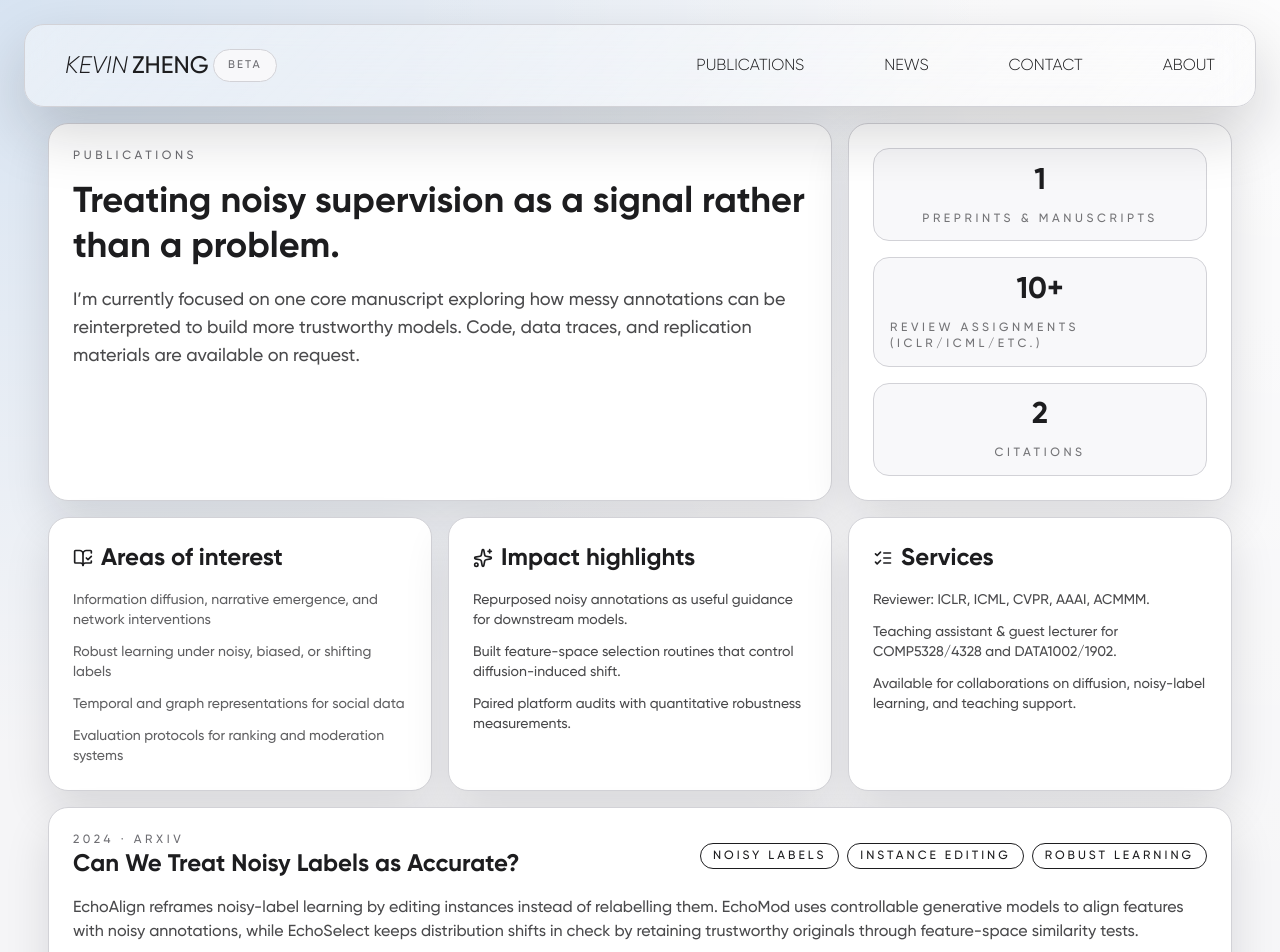
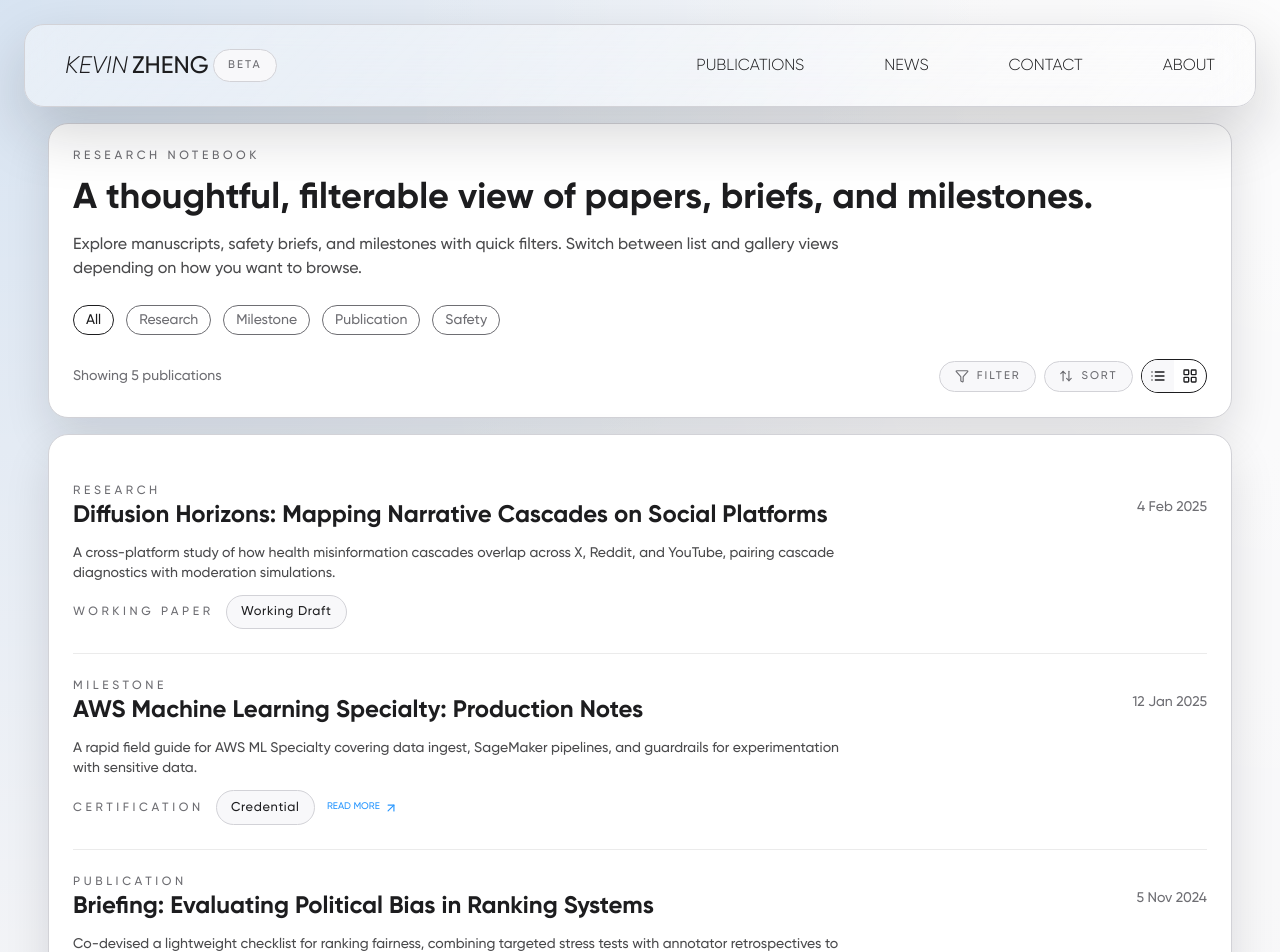
Before and after one commit to kyxzhe/kyxzhe.github.io, a Next.js app: page /publications in a window 1280 px wide. Shown: the top 952 px of the page. Built offline with nearby package versions, Linux system fonts and the light colour scheme.

Commit message:
feat: redesign publications page

```diff
--- a/src/app/publications/page.tsx
+++ b/src/app/publications/page.tsx
@@ -1,217 +1,372 @@
 "use client";
 
+import { useMemo, useState } from "react";
+import Image from "next/image";
 import Link from "next/link";
 import { motion } from "motion/react";
-import { ArrowUpRight, BookOpenCheck, Sparkles, ListChecks } from "lucide-react";
+import {
+  ArrowUpRight,
+  ArrowUpDown,
+  Filter,
+  LayoutGrid,
+  List,
+} from "lucide-react";
 import Navbar from "@/components/Navbar";
 import Footer from "@/components/Footer";
-import { publications } from "@/lib/constants/publications";
-import { cardVariants, containerVariants, iconVariants, projectsVariants, textVariants } from "@/lib/animation/variants";
+import {
+  type Publication,
+  type PublicationCategory,
+  publications,
+} from "@/lib/constants/publications";
+import {
+  cardVariants,
+  containerVariants,
+  projectsVariants,
+  textVariants,
+} from "@/lib/animation/variants";
 
-const metrics = [
-  { label: "Preprints & manuscripts", value: "1" },
-  { label: "Review assignments (ICLR/ICML/etc.)", value: "10+" },
-  { label: "Citations", value: "2" },
+type ViewMode = "list" | "grid";
+type SortOption = "newest" | "oldest" | "az" | "za";
+
+const sortOptions: { label: string; value: SortOption }[] = [
+  { label: "Newest → Oldest", value: "newest" },
+  { label: "Oldest → Newest", value: "oldest" },
+  { label: "Alphabetical (A–Z)", value: "az" },
+  { label: "Alphabetical (Z–A)", value: "za" },
 ];
 
+const dateFormatter = new Intl.DateTimeFormat("en-AU", {
+  month: "short",
+  day: "numeric",
+  year: "numeric",
+});
+
+const allCategories: (PublicationCategory | "All")[] = [
+  "All",
+  ...Array.from(new Set(publications.map((pub) => pub.category))),
+];
+
+const allTopics = Array.from(
+  new Set(publications.flatMap((pub) => pub.topics))
+).sort();
+
 export default function PublicationsPage() {
+  const [activeCategory, setActiveCategory] =
+    useState<PublicationCategory | "All">("All");
+  const [viewMode, setViewMode] = useState<ViewMode>("list");
+  const [sortMode, setSortMode] = useState<SortOption>("newest");
+  const [selectedTopics, setSelectedTopics] = useState<string[]>([]);
+  const [filterOpen, setFilterOpen] = useState(false);
+  const [sortOpen, setSortOpen] = useState(false);
+
+  const toggleTopic = (topic: string) => {
+    setSelectedTopics((prev) =>
+      prev.includes(topic) ? prev.filter((t) => t !== topic) : [...prev, topic]
+    );
+  };
+
+  const filteredPublications = useMemo(() => {
+    return publications.filter((pub) => {
+      const categoryMatch =
+        activeCategory === "All" || pub.category === activeCategory;
+      const topicMatch =
+        selectedTopics.length === 0 ||
+        selectedTopics.every((topic) => pub.topics.includes(topic));
+      return categoryMatch && topicMatch;
+    });
+  }, [activeCategory, selectedTopics]);
+
+  const sortedPublications = useMemo(() => {
+    const sorted = [...filteredPublications];
+    sorted.sort((a, b) => {
+      switch (sortMode) {
+        case "newest":
+          return new Date(b.date).getTime() - new Date(a.date).getTime();
+        case "oldest":
+          return new Date(a.date).getTime() - new Date(b.date).getTime();
+        case "az":
+          return a.title.localeCompare(b.title);
+        case "za":
+          return b.title.localeCompare(a.title);
+        default:
+          return 0;
+      }
+    });
+    return sorted;
+  }, [filteredPublications, sortMode]);
+
+  const clearFilters = () => setSelectedTopics([]);
+
+  const renderListRow = (pub: Publication) => (
+    <div
+      key={pub.id}
+      className="flex flex-col gap-3 py-6 border-b last:border-b-0 border-[rgba(0,0,0,0.08)]"
+    >
+      <div className="flex flex-col md:flex-row md:items-center md:justify-between gap-3">
+        <div>
+          <p className="text-xs uppercase tracking-[0.3em] text-muted-foreground">
+            {pub.category}
+          </p>
+          <h3 className="text-xl md:text-2xl font-semibold">{pub.title}</h3>
+        </div>
+        <p className="text-sm text-muted-foreground">
+          {dateFormatter.format(new Date(pub.date))}
+        </p>
+      </div>
+      <p className="text-sm text-foreground/80 max-w-3xl">{pub.summary}</p>
+      <div className="flex flex-wrap items-center gap-3 text-xs uppercase tracking-[0.3em] text-muted-foreground">
+        <span>{pub.venue}</span>
+        {pub.tags.map((tag) => (
+          <span key={tag} className="chip chip-relaxed text-[0.65rem]">
+            {tag}
+          </span>
+        ))}
+        {pub.link && (
+          <Link
+            href={pub.link}
+            className="inline-flex items-center gap-1 text-brand-accent tracking-normal uppercase text-[0.6rem]"
+          >
+            Read more <ArrowUpRight size={14} />
+          </Link>
+        )}
+      </div>
+    </div>
+  );
+
+  const renderGridCard = (pub: Publication) => (
+    <motion.div
+      key={pub.id}
+      variants={projectsVariants}
+      className="surface-card overflow-hidden flex flex-col"
+    >
+      <div className="relative w-full pb-[60%]">
+        <Image
+          src={pub.cover}
+          alt={pub.title}
+          fill
+          sizes="(max-width: 768px) 100vw, 33vw"
+          className="object-cover"
+        />
+      </div>
+      <div className="p-4 flex flex-col gap-2 flex-1">
+        <p className="text-xs uppercase tracking-[0.3em] text-muted-foreground">
+          {pub.category} · {dateFormatter.format(new Date(pub.date))}
+        </p>
+        <h3 className="text-lg font-semibold">{pub.title}</h3>
+        <p className="text-sm text-foreground/80 flex-1">{pub.summary}</p>
+        <div className="flex flex-wrap gap-2 text-xs uppercase tracking-[0.2em] text-muted-foreground">
+          <span>{pub.venue}</span>
+          {pub.tags.slice(0, 2).map((tag) => (
+            <span key={tag}>{tag}</span>
+          ))}
+        </div>
+        {pub.link && (
+          <Link
+            href={pub.link}
+            className="inline-flex items-center gap-2 text-sm text-brand-accent font-medium"
+          >
+            View artefact <ArrowUpRight size={16} />
+          </Link>
+        )}
+      </div>
+    </motion.div>
+  );
+
   return (
     <div className="flex flex-col min-h-screen font-sans pt-2 md:pt-0 lg:py-6 xl:py-0 xl:pb-6 overflow-visible">
       <Navbar />
+      {(filterOpen || sortOpen) && (
+        <div
+          className="fixed inset-0 z-30"
+          onClick={() => {
+            setFilterOpen(false);
+            setSortOpen(false);
+          }}
+        />
+      )}
       <motion.main
         className="flex-1 flex flex-col gap-4 px-2 md:px-4 lg:px-6 pb-6"
         variants={containerVariants}
         initial="hidden"
         animate="visible"
       >
-        <section className="grid grid-cols-1 lg:grid-cols-3 gap-4">
-          <motion.div
-            className="surface-card p-6 flex flex-col gap-4 lg:col-span-2"
-            variants={cardVariants}
-            initial="hidden"
-            animate="visible"
-          >
+        <motion.section
+          className="surface-card p-6 flex flex-col gap-6"
+          variants={cardVariants}
+          initial="hidden"
+          animate="visible"
+        >
+          <div className="flex flex-col gap-3">
             <motion.p
               className="uppercase tracking-[0.3em] text-xs text-muted-foreground"
               variants={textVariants}
-              initial="hidden"
-              animate="visible"
             >
-              Publications
+              Research notebook
             </motion.p>
             <motion.h1
               className="text-3xl md:text-4xl font-semibold leading-tight"
               variants={textVariants}
+            >
+              A thoughtful, filterable view of papers, briefs, and milestones.
+            </motion.h1>
+            <motion.p
+              className="text-base text-foreground/80 max-w-3xl"
+              variants={textVariants}
+            >
+              Explore manuscripts, safety briefs, and milestones with quick
+              filters. Switch between list and gallery views depending on how
+              you want to browse.
+            </motion.p>
+          </div>
+          <div className="flex flex-wrap items-center gap-3">
+            {allCategories.map((category) => (
+              <button
+                key={category}
+                onClick={() => setActiveCategory(category)}
+                className={`px-3 py-1 rounded-full border text-sm transition ${
+                  activeCategory === category
+                    ? "border-foreground text-foreground"
+                    : "border-border text-muted-foreground hover:text-foreground"
+                }`}
+              >
+                {category}
+              </button>
+            ))}
+          </div>
+          <div className="flex flex-wrap items-center justify-between gap-3">
+            <p className="text-sm text-muted-foreground">
+              Showing {sortedPublications.length} publication
+              {sortedPublications.length === 1 ? "" : "s"}
+            </p>
+            <div className="flex items-center gap-2">
+              <div className="relative">
+                <button
+                  className="chip inline-flex items-center gap-2 text-xs tracking-[0.2em]"
+                  onClick={() => {
+                    setFilterOpen((prev) => !prev);
+                    setSortOpen(false);
+                  }}
+                >
+                  <Filter size={14} />
+                  Filter
+                  {selectedTopics.length > 0 && (
+                    <span className="bg-[var(--accent)] text-white rounded-full px-2 py-[2px] text-[0.6rem]">
+                      {selectedTopics.length}
+                    </span>
+                  )}
+                </button>
+                {filterOpen && (
+                  <div className="absolute right-0 mt-2 w-72 z-40 surface-card p-4 flex flex-col gap-3">
+                    <div className="flex items-center justify-between">
+                      <p className="text-sm font-semibold">Topics</p>
+                      <button
+                        className="text-xs text-muted-foreground"
+                        onClick={clearFilters}
+                      >
+                        Clear
+                      </button>
+                    </div>
+                    <div className="max-h-64 overflow-y-auto pr-1 flex flex-col gap-2">
+                      {allTopics.map((topic) => (
+                        <label
+                          key={topic}
+                          className="flex items-center gap-2 text-sm text-foreground/80"
+                        >
+                          <input
+                            type="checkbox"
+                            checked={selectedTopics.includes(topic)}
+                            onChange={() => toggleTopic(topic)}
+                          />
+                          {topic}
+                        </label>
+                      ))}
+                    </div>
+                    <button
+                      className="btn-primary text-sm justify-center"
+                      onClick={() => setFilterOpen(false)}
+                    >
+                      Done
+                    </button>
+                  </div>
+                )}
+              </div>
+              <div className="relative">
+                <button
+                  className="chip inline-flex items-center gap-2 text-xs tracking-[0.2em]"
+                  onClick={() => {
+                    setSortOpen((prev) => !prev);
+                    setFilterOpen(false);
+                  }}
+                >
+                  <ArrowUpDown size={14} />
+                  Sort
+                </button>
+                {sortOpen && (
+                  <div className="absolute right-0 mt-2 w-64 z-40 surface-card p-3 flex flex-col gap-2">
+                    {sortOptions.map((option) => (
+                      <label
+                        key={option.value}
+                        className="flex items-center gap-2 text-sm text-foreground/80"
+                      >
+                        <input
+                          type="radio"
+                          name="sort"
+                          value={option.value}
+                          checked={sortMode === option.value}
+                          onChange={() => setSortMode(option.value)}
+                        />
+                        {option.label}
+                      </label>
+                    ))}
+                    <button
+                      className="chip text-xs tracking-[0.2em] justify-center mt-1"
+                      onClick={() => setSortOpen(false)}
+                    >
+                      Close
+                    </button>
+                  </div>
+                )}
+              </div>
+              <div className="flex items-center rounded-full border border-border overflow-hidden">
+                <button
+                  className={`p-2 ${viewMode === "list" ? "bg-[var(--pill-background)]" : ""}`}
+                  onClick={() => setViewMode("list")}
+                  aria-label="List view"
+                >
+                  <List size={16} />
+                </button>
+                <button
+                  className={`p-2 ${viewMode === "grid" ? "bg-[var(--pill-background)]" : ""}`}
+                  onClick={() => setViewMode("grid")}
+                  aria-label="Grid view"
+                >
+                  <LayoutGrid size={16} />
+                </button>
+              </div>
+            </div>
+          </div>
+        </motion.section>
+
+        <section className="surface-card p-4 md:p-6">
+          {sortedPublications.length === 0 ? (
+            <div className="text-center py-12 text-muted-foreground">
+              <p className="text-lg font-medium mb-2">No matches yet</p>
+              <p className="text-sm">
+                Try removing a topic filter or switching categories.
+              </p>
+            </div>
+          ) : viewMode === "list" ? (
+            <div>{sortedPublications.map(renderListRow)}</div>
+          ) : (
+            <motion.div
+              className="grid grid-cols-1 sm:grid-cols-2 xl:grid-cols-3 gap-4"
+              variants={projectsVariants}
               initial="hidden"
               animate="visible"
             >
-              Treating noisy supervision as a signal rather than a problem.
-            </motion.h1>
-            <motion.p
-              className="text-base md:text-lg text-foreground/80"
-              variants={textVariants}
-              initial="hidden"
-              animate="visible"
-            >
-              I’m currently focused on one core manuscript exploring how messy annotations can be reinterpreted to build more trustworthy models. Code, data traces, and replication materials are available on request.
-            </motion.p>
-          </motion.div>
-          <motion.div
-            className="surface-card p-6 flex flex-col gap-4"
-            variants={cardVariants}
-            initial="hidden"
-            animate="visible"
-          >
-            {metrics.map((metric) => (
-              <motion.div
-                key={metric.label}
-                className="card-row flex-col items-start"
-                variants={iconVariants}
-                initial="hidden"
-                animate="visible"
-              >
-                <p className="text-3xl font-semibold">{metric.value}</p>
-                <p className="text-xs uppercase tracking-[0.3em] text-foreground/60">
-                  {metric.label}
-                </p>
-              </motion.div>
-            ))}
-          </motion.div>
-        </section>
-
-        <section className="grid grid-cols-1 lg:grid-cols-3 gap-4">
-          <motion.div
-            className="surface-card p-6 flex flex-col gap-4"
-            variants={cardVariants}
-            initial="hidden"
-            animate="visible"
-          >
-            <motion.h2
-              className="text-2xl font-semibold flex items-center gap-2"
-              variants={textVariants}
-              initial="hidden"
-              animate="visible"
-            >
-              <BookOpenCheck size={20} />
-              Areas of interest
-            </motion.h2>
-            <motion.ul
-              className="flex flex-col gap-3 text-sm text-foreground/70"
-              variants={textVariants}
-              initial="hidden"
-              animate="visible"
-            >
-              <li>Information diffusion, narrative emergence, and network interventions</li>
-              <li>Robust learning under noisy, biased, or shifting labels</li>
-              <li>Temporal and graph representations for social data</li>
-              <li>Evaluation protocols for ranking and moderation systems</li>
-            </motion.ul>
-          </motion.div>
-
-          <motion.div
-            className="surface-card p-6 flex flex-col gap-4"
-            variants={cardVariants}
-            initial="hidden"
-            animate="visible"
-          >
-            <motion.h2
-              className="text-2xl font-semibold flex items-center gap-2"
-              variants={textVariants}
-              initial="hidden"
-              animate="visible"
-            >
-              <Sparkles size={20} />
-              Impact highlights
-            </motion.h2>
-            <motion.ul
-              className="flex flex-col gap-3 text-sm text-foreground/80"
-              variants={textVariants}
-              initial="hidden"
-              animate="visible"
-            >
-              <li>Repurposed noisy annotations as useful guidance for downstream models.</li>
-              <li>Built feature-space selection routines that control diffusion-induced shift.</li>
-              <li>Paired platform audits with quantitative robustness measurements.</li>
-            </motion.ul>
-          </motion.div>
-
-          <motion.div
-            className="surface-card p-6 flex flex-col gap-4"
-            variants={cardVariants}
-            initial="hidden"
-            animate="visible"
-          >
-            <motion.h2
-              className="text-2xl font-semibold flex items-center gap-2"
-              variants={textVariants}
-              initial="hidden"
-              animate="visible"
-            >
-              <ListChecks size={20} />
-              Services
-            </motion.h2>
-            <motion.ul
-              className="flex flex-col gap-3 text-sm text-foreground/80"
-              variants={textVariants}
-              initial="hidden"
-              animate="visible"
-            >
-              <li>Reviewer: ICLR, ICML, CVPR, AAAI, ACMMM.</li>
-              <li>Teaching assistant & guest lecturer for COMP5328/4328 and DATA1002/1902.</li>
-              <li>Available for collaborations on diffusion, noisy-label learning, and teaching support.</li>
-            </motion.ul>
-          </motion.div>
-        </section>
-
-        <section className="grid grid-cols-1 gap-4">
-          {publications.map((pub) => (
-            <motion.div
-              key={pub.title}
-              className="surface-card p-6 flex flex-col gap-4"
-              variants={projectsVariants}
-              initial="hidden"
-              animate="visible"
-              whileHover={{ y: -6, boxShadow: "0 22px 48px rgba(0,0,0,0.14)" }}
-              transition={{ duration: 0.25, ease: [0.4, 0, 0.2, 1] }}
-            >
-              <div className="flex flex-col lg:flex-row lg:items-center lg:justify-between gap-3">
-                <div>
-                  <p className="text-xs uppercase tracking-[0.3em] text-muted-foreground">
-                    {pub.year} · {pub.venue}
-                  </p>
-                  <h3 className="text-2xl font-semibold">{pub.title}</h3>
-                </div>
-                <div className="flex flex-wrap gap-2">
-                  {pub.tags.map((tag) => (
-                    <span
-                      key={tag}
-                      className="text-xs uppercase tracking-[0.25em] px-3 py-1 rounded-full border border-border"
-                    >
-                      {tag}
-                    </span>
-                  ))}
-                </div>
-              </div>
-              <p className="text-foreground/80 text-sm md:text-base">{pub.summary}</p>
-              <div className="flex items-center gap-4">
-                {pub.link && (
-                  <Link
-                    href={pub.link}
-                    className="inline-flex items-center gap-2 text-sm font-medium text-brand-accent hover:underline"
-                    target="_blank"
-                    rel="noopener noreferrer"
-                  >
-                    View artefact <ArrowUpRight size={16} />
-                  </Link>
-                )}
-                {pub.status && (
-                  <span className="text-xs uppercase tracking-[0.3em] text-muted-foreground">
-                    {pub.status}
-                  </span>
-                )}
-              </div>
+              {sortedPublications.map(renderGridCard)}
             </motion.div>
-          ))}
+          )}
         </section>
       </motion.main>
       <Footer className="mb-4" />
--- a/src/lib/constants/publications.ts
+++ b/src/lib/constants/publications.ts
@@ -1,22 +1,79 @@
+export type PublicationCategory = "Research" | "Publication" | "Safety" | "Milestone" | "Release";
+
 export type Publication = {
+  id: string;
   title: string;
+  category: PublicationCategory;
+  date: string; // ISO date
   venue: string;
-  year: string;
   summary: string;
+  topics: string[];
   tags: string[];
+  cover: string;
   link?: string;
-  status?: string;
 };
 
 export const publications: Publication[] = [
   {
-    title: "Can We Treat Noisy Labels as Accurate?",
+    id: "echoalign",
+    title: "EchoAlign: Can We Treat Noisy Labels as Accurate?",
+    category: "Research",
+    date: "2024-05-20",
     venue: "arXiv",
-    year: "2024",
     summary:
-      "EchoAlign reframes noisy-label learning by editing instances instead of relabelling them. EchoMod uses controllable generative models to align features with noisy annotations, while EchoSelect keeps distribution shifts in check by retaining trustworthy originals through feature-space similarity tests.",
-    tags: ["Noisy Labels", "Instance Editing", "Robust Learning"],
+      "EchoAlign reframes noisy-label learning by editing instances rather than relabelling them. Controllable generators repair corrupted regions while feature-space tests keep distribution shifts honest.",
+    topics: ["Robust ML", "Noisy Labels", "Generative Models"],
+    tags: ["Preprint", "Code Available"],
+    cover: "/projects/work-1.jpg",
     link: "https://arxiv.org/abs/2405.12969",
-    status: "Preprint",
+  },
+  {
+    id: "diffusion-horizons",
+    title: "Diffusion Horizons: Mapping Narrative Cascades on Social Platforms",
+    category: "Research",
+    date: "2025-02-04",
+    venue: "Working Paper",
+    summary:
+      "A cross-platform study of how health misinformation cascades overlap across X, Reddit, and YouTube, pairing cascade diagnostics with moderation simulations.",
+    topics: ["Information Diffusion", "Social Platforms"],
+    tags: ["Working Draft"],
+    cover: "/projects/work-2.jpg",
+  },
+  {
+    id: "aws-ml-specialty",
+    title: "AWS Machine Learning Specialty: Production Notes",
+    category: "Milestone",
+    date: "2025-01-12",
+    venue: "Certification",
+    summary:
+      "A rapid field guide for AWS ML Specialty covering data ingest, SageMaker pipelines, and guardrails for experimentation with sensitive data.",
+    topics: ["MLOps", "Practitioner Notes"],
+    tags: ["Credential"],
+    cover: "/projects/work-3.jpg",
+    link: "https://www.credly.com/badges/b324db7a-0cb4-41b9-b3a7-a3275dde8f6b/public_url",
+  },
+  {
+    id: "evaluation-brief",
+    title: "Briefing: Evaluating Political Bias in Ranking Systems",
+    category: "Publication",
+    date: "2024-11-05",
+    venue: "Lab Note",
+    summary:
+      "Co-devised a lightweight checklist for ranking fairness, combining targeted stress tests with annotator retrospectives to surface policy regressions.",
+    topics: ["Evaluation", "Ranking"],
+    tags: ["Lab Note"],
+    cover: "/projects/work-4.jpg",
+  },
+  {
+    id: "safety-guide",
+    title: "Safety Guide: Sensitive Conversations in Student Chatbots",
+    category: "Safety",
+    date: "2024-08-18",
+    venue: "Guide",
+    summary:
+      "A set of prompts, refusal templates, and escalation paths for responding to mental-health disclosures inside teaching assistants powered by LLMs.",
+    topics: ["Safety", "Education"],
+    tags: ["Guide"],
+    cover: "/projects/work-1.jpg",
   },
 ];
```
